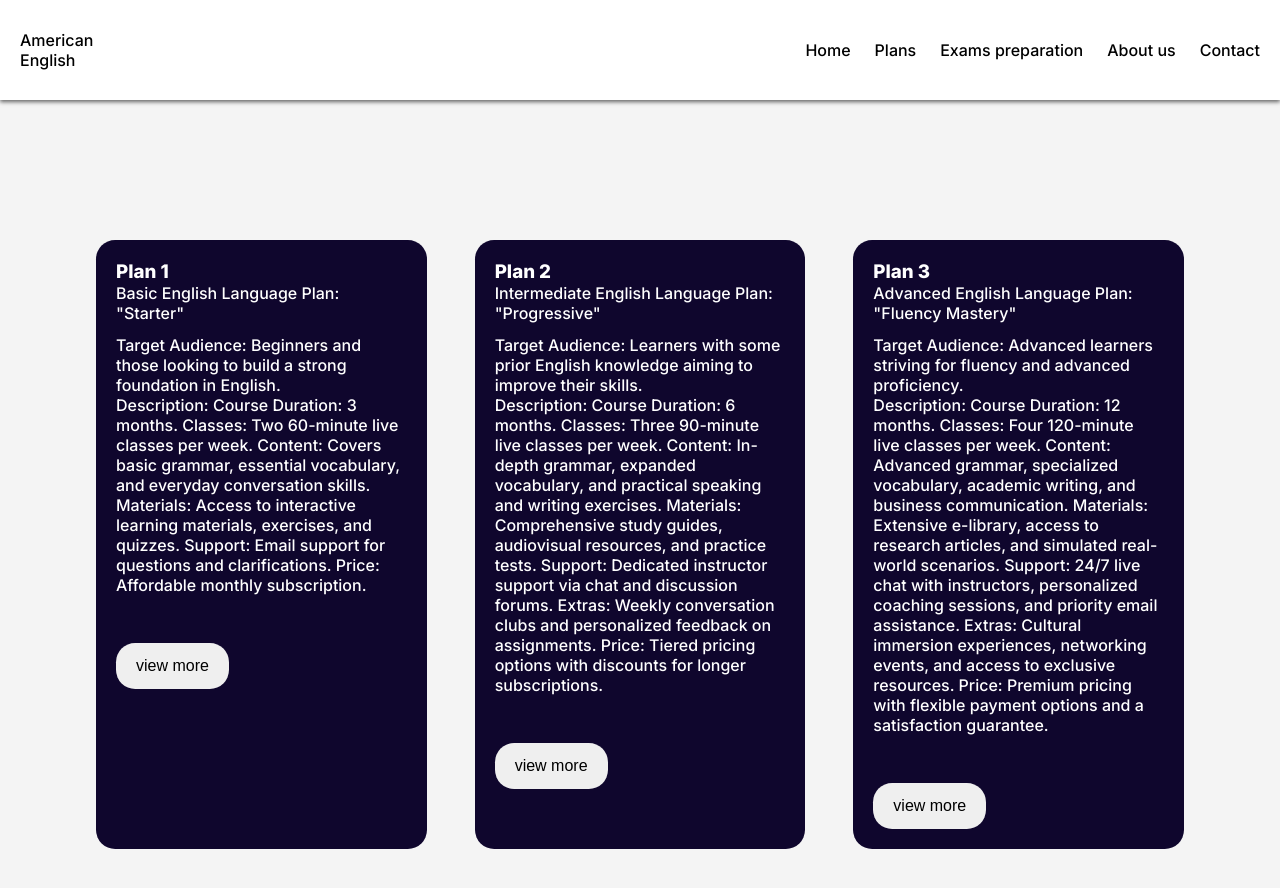
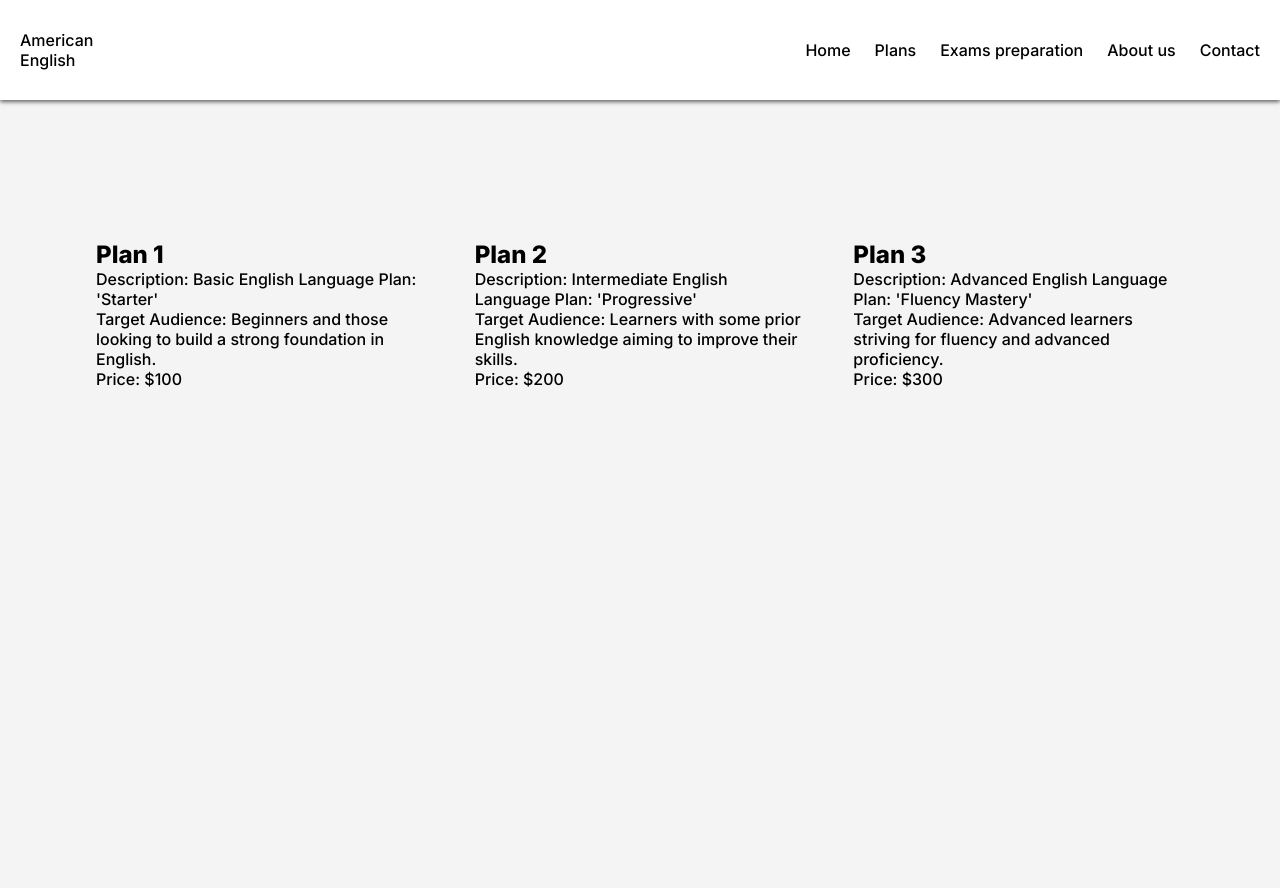
Before and after one commit to FlorRosatto/2da-pre-entrega-Rosatto, a plain HTML site: page pages/plans.html in a window 1280 px wide. After the commit the page ends 800 px from the top, so only its background shows below. Drawn offline with Linux system fonts and the light colour scheme.

Commit message:
first commit

```diff
--- /dev/null
+++ b/data/plans.json
@@ -0,0 +1,23 @@
+[
+    {
+      "id": 1,
+      "name": "Plan 1",
+      "description": "Basic English Language Plan: 'Starter'",
+      "targetAudience": "Beginners and those looking to build a strong foundation in English.",
+      "price": 100
+    },
+    {
+      "id": 2,
+      "name": "Plan 2",
+      "description": "Intermediate English Language Plan: 'Progressive'",
+      "targetAudience": "Learners with some prior English knowledge aiming to improve their skills.",
+      "price": 200
+    },
+    {
+      "id": 3,
+      "name": "Plan 3",
+      "description": "Advanced English Language Plan: 'Fluency Mastery'",
+      "targetAudience": "Advanced learners striving for fluency and advanced proficiency.",
+      "price": 300
+    }
+  ]
--- /dev/null
+++ b/js/fetch-plans.js
@@ -0,0 +1,36 @@
+fetch('../data/plans.json')
+    .then(response => {
+        if (!response.ok) {
+            throw new Error('Network response was not ok');
+        }
+        return response.json();
+    })
+    .then(data => {
+        const plansContainer = document.getElementById('plans-container');
+
+        data.forEach(plan => {
+            const planElement = document.createElement('div');
+            planElement.className = 'plan';
+
+            const planTitle = document.createElement('h2');
+            planTitle.textContent = plan.name;
+            planElement.appendChild(planTitle);
+
+            const planDescription = document.createElement('p');
+            planDescription.textContent = `Description: ${plan.description}`;
+            planElement.appendChild(planDescription);
+
+            const planTargetAudience = document.createElement('p');
+            planTargetAudience.textContent = `Target Audience: ${plan.targetAudience}`;
+            planElement.appendChild(planTargetAudience);
+
+            const planPrice = document.createElement('p');
+            planPrice.textContent = `Price: $${plan.price}`;
+            planElement.appendChild(planPrice);
+
+            plansContainer.appendChild(planElement);
+        });
+    })
+    .catch(error => {
+        console.error('There was a problem with the fetch operation:', error);
+    });
--- a/pages/plans.html
+++ b/pages/plans.html
@@ -4,19 +4,19 @@
     <meta charset="UTF-8">
     <meta name="viewport" content="width=device-width, initial-scale=1.0">
 
-        <link rel="stylesheet" href="../styles/styles.css">
-        <link rel="stylesheet" href="../styles/stylesPages/plans.css">
+    <link rel="stylesheet" href="../styles/styles.css">
+    <link rel="stylesheet" href="../styles/stylesPages/plans.css">
 
-        <link rel="preconnect" href="https://fonts.googleapis.com">
-        <link rel="preconnect" href="https://fonts.gstatic.com" crossorigin>
-        <link href="https://fonts.googleapis.com/css2?family=Inter:wght@200;300;500;600;800&display=swap" rel="stylesheet">
+    <link rel="preconnect" href="https://fonts.googleapis.com">
+    <link rel="preconnect" href="https://fonts.gstatic.com" crossorigin>
+    <link href="https://fonts.googleapis.com/css2?family=Inter:wght@200;300;500;600;800&display=swap" rel="stylesheet">
+
     <title>Plans</title>
-
 </head>
 <body>
-    <header >
+    <header>
         <nav class="nav-bar">
-            <div >
+            <div>
                 <a href="/index.html">American English</a>
             </div>
             <ul class="ul-nav-bar">
@@ -28,82 +28,11 @@
             </ul>
         </nav>
     </header>
+
     <section>
+        <div id="plans-container" class="cardPlans"></div>
+    </section>
 
-        <div class="cardPlans">
-
-                <div class="cardsContainerPlans">
-                    <div class="titleCard">
-                        <h3>Plan 1</h3>
-                        <span>Basic English Language Plan: "Starter"</span>
-                    </div>
-                    <ul>
-                        <li>Target Audience: Beginners and those looking to build a strong foundation in English.</li>
-
-                        <li>Description:
-                            Course Duration: 3 months.
-                            Classes: Two 60-minute live classes per week.
-                            Content: Covers basic grammar, essential vocabulary, and everyday conversation skills.
-                            Materials: Access to interactive learning materials, exercises, and quizzes.
-                            Support: Email support for questions and clarifications.
-                            Price: Affordable monthly subscription.</li>
-
-
-                    </ul>
-                    <div class="containerBtn"><button class="buttonCards"><a href="./pages/plans.html">view more</a></button></div>
-                </div>
-                <div class="cardsContainerPlans">
-                    <div class="titleCard">
-                        <h3>Plan 2</h3>
-                        <span>Intermediate English Language Plan: "Progressive"</span>
-                    </div>
-                    <ul>
-                        <li>Target Audience: Learners with some prior English knowledge aiming to improve their skills.</li>
-
-                        <li>Description:
-
-                            Course Duration: 6 months.
-                            Classes: Three 90-minute live classes per week.
-                            Content: In-depth grammar, expanded vocabulary, and practical speaking and writing exercises.
-                            Materials: Comprehensive study guides, audiovisual resources, and practice tests.
-                            Support: Dedicated instructor support via chat and discussion forums.
-                            Extras: Weekly conversation clubs and personalized feedback on assignments.
-                            Price: Tiered pricing options with discounts for longer subscriptions.</li>
-
-
-                    </ul>
-                    <div class="containerBtn"><button class="buttonCards"><a href="./pages/plans.html">view more</a></button></div>
-                </div>
-                <div class="cardsContainerPlans">
-                    <div class="titleCard">
-                        <h3>Plan 3</h3>
-                        <span>Advanced English Language Plan: "Fluency Mastery"</span>
-                    </div>
-                    <ul>
-                        <li>Target Audience: Advanced learners striving for fluency and advanced proficiency.</li>
-
-                        <li>Description:
-
-                            Course Duration: 12 months.
-                            Classes: Four 120-minute live classes per week.
-                            Content: Advanced grammar, specialized vocabulary, academic writing, and business communication.
-                            Materials: Extensive e-library, access to research articles, and simulated real-world scenarios.
-                            Support: 24/7 live chat with instructors, personalized coaching sessions, and priority email assistance.
-                            Extras: Cultural immersion experiences, networking events, and access to exclusive resources.
-                            Price: Premium pricing with flexible payment options and a satisfaction guarantee.</li>
-
-
-                    </ul>
-                    <div class="containerBtn"><button class="buttonCards"><a href="./pages/plans.html">view more</a></button></div>
-                </div>
-                <script src="../js/plans-data.js" type="module"></script>
-                <script src="../js/plans-dom.js" type="module"></script>
-                <script src="../js/plans-events.js" type="module"></script>
-                <script src="../js/plans.js" type="module"></script>
-
-        </div>
-    </section>
+    <script src="../js/fetch-plans.js" type="module"></script>
 </body>
 </html>
-</body>
-</html>
```
Also changed, not shown: index.html (+24 -1 lines), js/index.js (line endings or trailing spaces), 1 other file.
